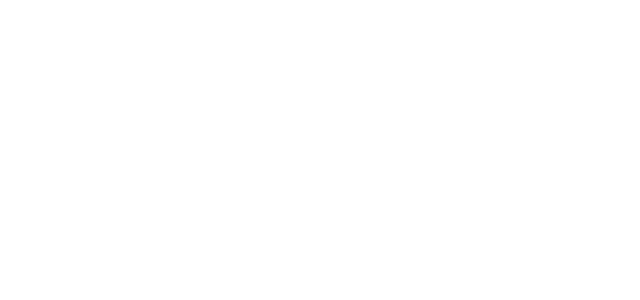
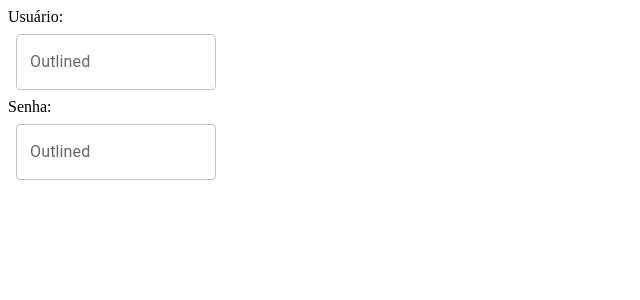
Before and after one commit to luaxnw/projeto-construcasa, a React (Vite) app in the folder frontend/: page /login in a window 1280 px wide. Shown: the top 300 px of the page, without its empty margins (0-640 px from the left). Built offline with nearby package versions, Linux system fonts and the light colour scheme.

Commit message:
Importa o input para o app

```diff
--- a/frontend/src/App.jsx
+++ b/frontend/src/App.jsx
@@ -1,6 +1,10 @@
 import { useState } from 'react'
+import Login from "./pages/Login";
 
-
-export default function App(){
-
+export default function App() {
+    return (
+        <div>
+            <Login></Login>
+        </div>
+    );
 }
```
